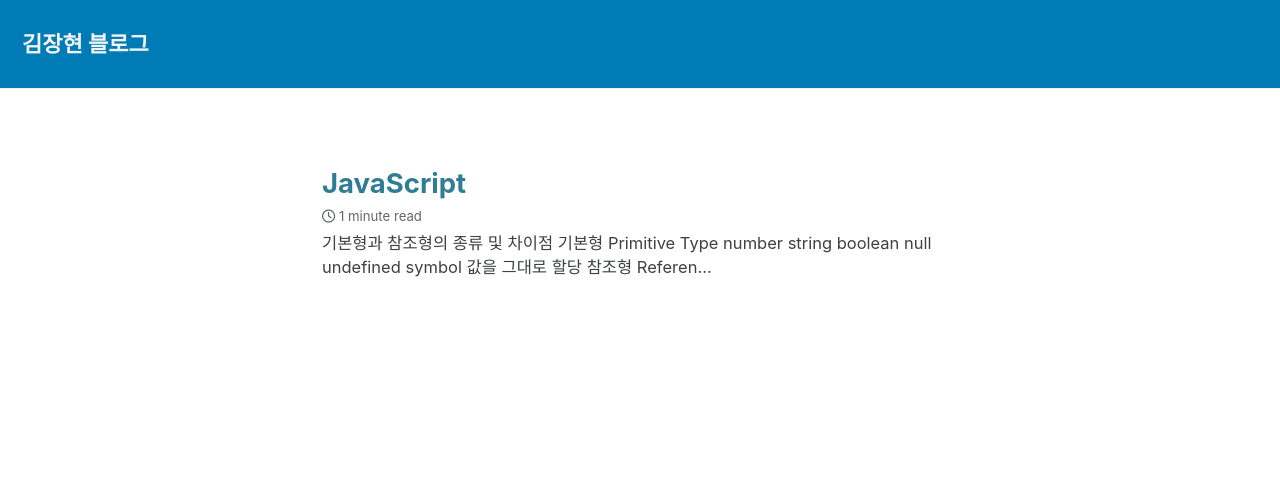
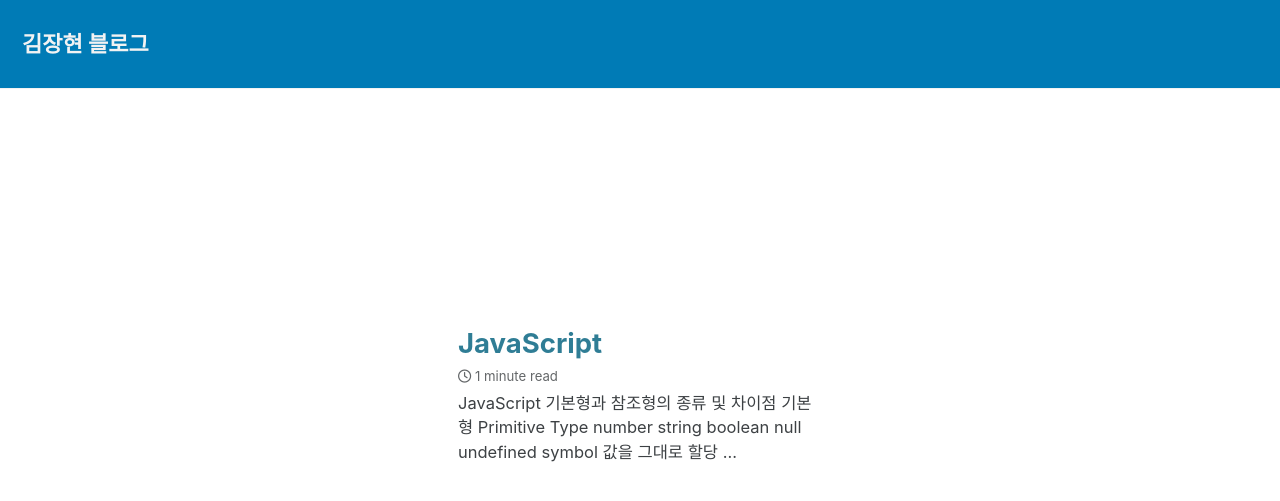
Before and after one commit to JANGHYUNn/blog, a Jekyll site: the page built from index.html, in a window 1280 px wide and 900 px high. Shown: the top 501 px of the window. Built offline with Jekyll 4.4.1, drawn with Linux system fonts in a browser that asks for light colours; cached includes are drawn as plain includes; nearby versions of some CDN libraries; the list of posts is cut into pages by our own code.

Commit message:
javascript memo

```diff
--- a/_posts/2020-03-30-javascript.md
+++ b/_posts/2020-03-30-javascript.md
@@ -2,6 +2,9 @@
 layout: post
 title: "JavaScript"
 ---
+
+JavaScript
+==========
 
 # 기본형과 참조형의 종류 및 차이점
 * 기본형 Primitive Type
--- a/_sass/minimal-mistakes/_page.scss
+++ b/_sass/minimal-mistakes/_page.scss
@@ -33,6 +33,13 @@ body {
 .initial-content,
 .search-content {
   flex: 1 0 auto;
+  max-width: 1024px;
+  min-width: 425px;
+  margin-top: 160px;
+  margin-left: auto;
+  margin-right: auto;
+  padding: 0 8px;
+  height: 100%;
 }
 
 .page {
```
